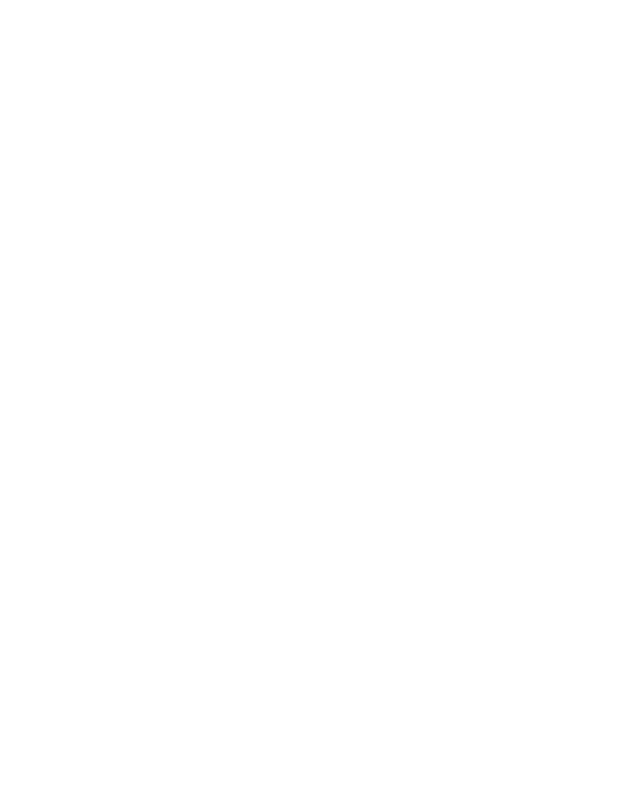
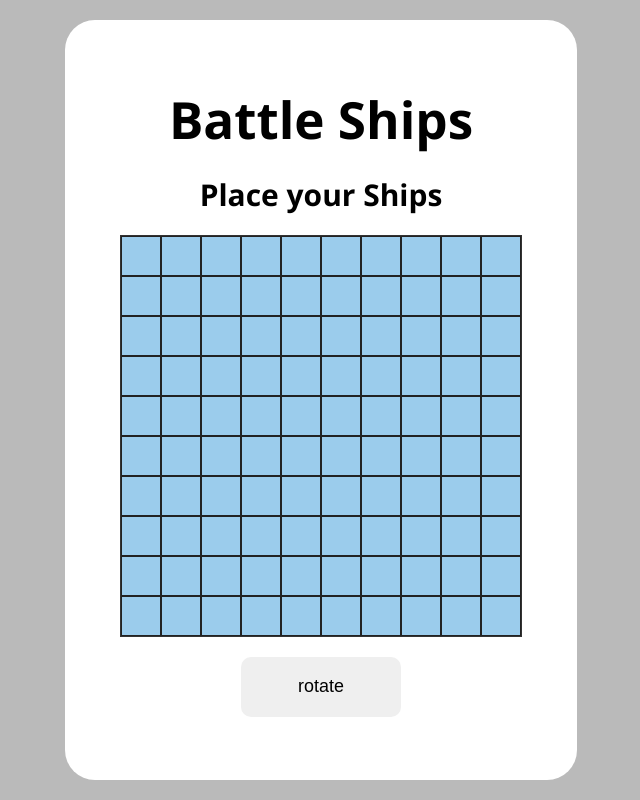
Before and after one commit to Panda-Hi/Battleship, a website with bundled scripts: page src/index.html in a window 1280 px wide. Shown: the whole page, without its empty margins (319-959 px from the left). Built offline with nearby package versions, Linux system fonts and the light colour scheme.

Commit message:
feat: css and html view for placing ships

```diff
--- a/src/index.html
+++ b/src/index.html
@@ -7,8 +7,117 @@
     <link rel="stylesheet" href="style.css">
 </head>
 <body>
-
+    <div class="placeView">
+        <div class="viewContent">
+            <h1 style="row-gap: 20px;">Battle Ships</h1>
+            <h3>Place your Ships</h3>
+            <div class="placeGameboard">
+             <div></div>
+             <div></div>
+             <div></div>
+             <div></div>
+             <div></div>
+             <div></div>
+             <div></div>
+             <div></div>
+             <div></div>
+             <div></div>
+             <div></div>
+             <div></div>
+             <div></div>
+             <div></div>
+             <div></div>
+             <div></div>
+             <div></div>
+             <div></div>
+             <div></div>
+             <div></div>
+             <div></div>
+             <div></div>
+             <div></div>
+             <div></div>
+             <div></div>
+             <div></div>
+             <div></div>
+             <div></div>
+             <div></div>
+             <div></div>
+             <div></div>
+             <div></div>
+             <div></div>
+             <div></div>
+             <div></div>
+             <div></div>
+             <div></div>
+             <div></div>
+             <div></div>
+             <div></div>
+             <div></div>
+             <div></div>
+             <div></div>
+             <div></div>
+             <div></div>
+             <div></div>
+             <div></div>
+             <div></div>
+             <div></div>
+             <div></div>
+             <div></div>
+             <div></div>
+             <div></div>
+             <div></div>
+             <div></div>
+             <div></div>
+             <div></div>
+             <div></div>
+             <div></div>
+             <div></div>
+             <div></div>
+             <div></div>
+             <div></div>
+             <div></div>
+             <div></div>
+             <div></div>
+             <div></div>
+             <div></div>
+             <div></div>
+             <div></div>
+             <div></div>
+             <div></div>
+             <div></div>
+             <div></div>
+             <div></div>
+             <div></div>
+             <div></div>
+             <div></div>
+             <div></div>
+             <div></div>
+             <div></div>
+             <div></div>
+             <div></div>
+             <div></div>
+             <div></div>
+             <div></div>
+             <div></div>
+             <div></div>
+             <div></div>
+             <div></div>
+             <div></div>
+             <div></div>
+             <div></div>
+             <div></div>
+             <div></div>
+             <div></div>
+             <div></div>
+             <div></div>
+             <div></div>
+             <div></div>
+            </div>
+            <button class="rotateBtn">rotate</button>
+        </div>
+    </div>
     <script type="module" src="ship.js"></script>
     <script type="module" src="gameboard.js"></script>
+    <script type="module" src="player.js"></script>
 </body>
 </html>
--- a/src/style.css
+++ b/src/style.css
@@ -1,4 +1,65 @@
+/* html {
+    width: 100%;
+    height: 100%;
+} */
+body{
+    position: relative;
+    width: 100vw;
+    height: 100vh;
+    background-color: white;
+}
 *{
     margin: 0;
     padding: 0;
+
 }
+.placeView{
+    width: 100vw;
+    height: 100vh;
+    background-color: rgba(169, 169, 169, 0.8);
+
+    position: absolute;
+    top: 0;
+    left: 0;
+    display: flex;
+    align-items: center;
+    justify-content: center;
+    flex-direction: column;
+}
+.viewContent{
+    height: 95%;
+    width: 40%;
+    background-color: white;
+    border-radius: 30px;
+    display: flex;
+    align-items: center;
+    justify-content: center;
+    flex-direction: column;
+    row-gap: 20px;
+
+    font-size: clamp(1rem, 2vw, 2rem);
+    font-family: 'Segoe UI', Tahoma, Geneva, Verdana, sans-serif;
+
+}
+.placeGameboard{
+    display: grid;
+    grid-template-columns: repeat(10, clamp(20px, 10vw, 40px));
+    grid-template-rows: repeat(10, clamp(20px, 10vw, 40px));
+
+    border: 1px solid #333;
+}
+.placeGameboard > div {
+    background-color: #9bccec;
+    border: 1px solid #222222;
+}
+.rotateBtn{
+    height: 60px;
+    width: 160px;
+    font-size: 70%;
+    border: none;
+    border-radius: 10px;
+}
+.rotateBtn:hover{
+    transition-duration: 0.2s;
+    filter: brightness(90%);
+}
```
